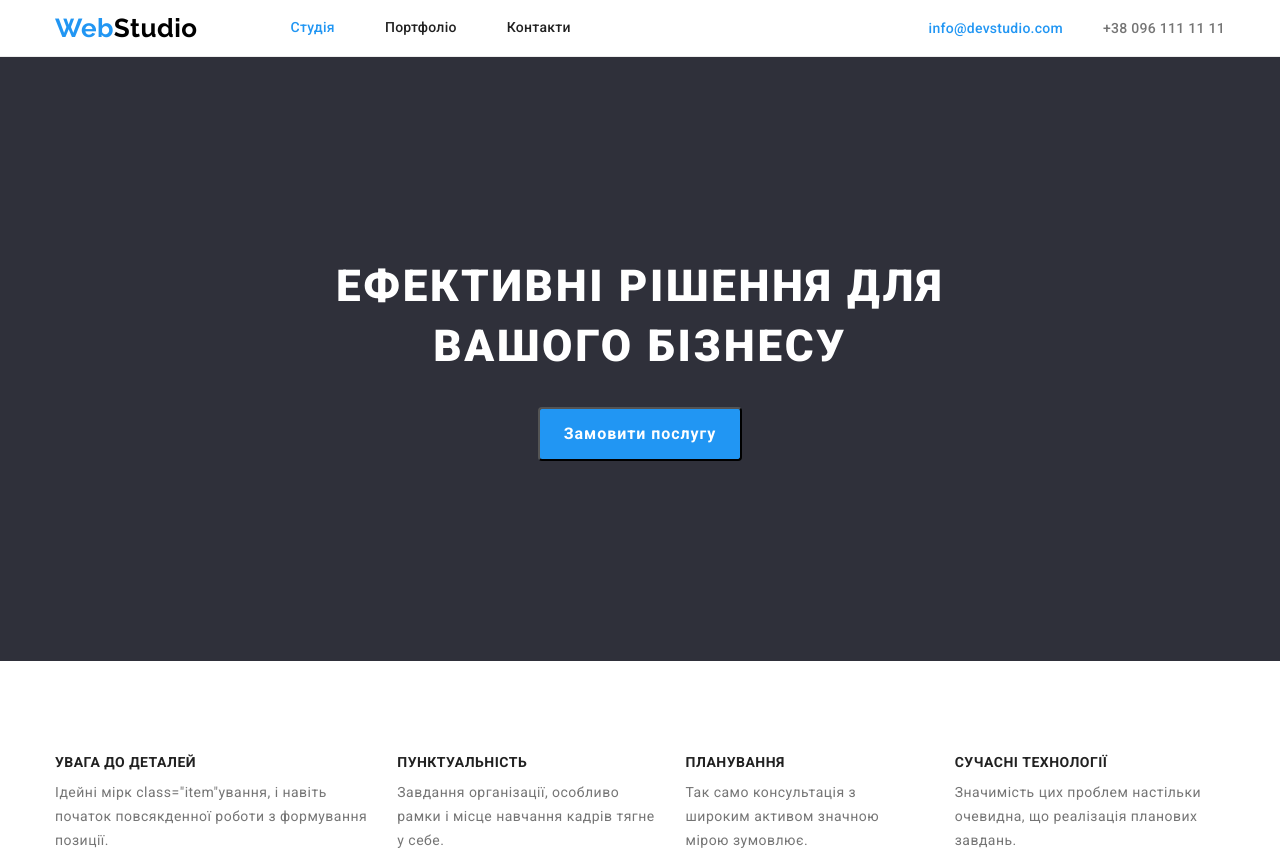
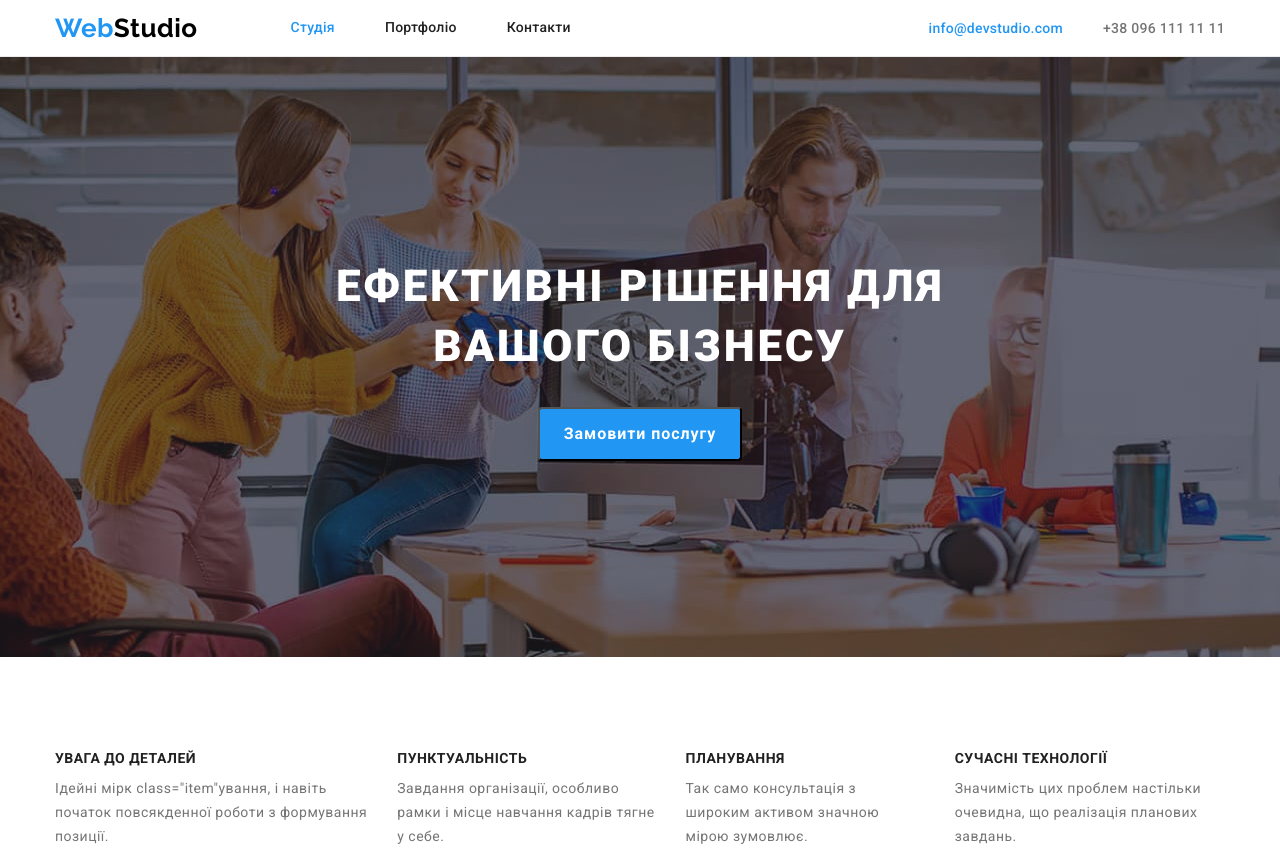
Before and after one commit to eugenebatanov/goit-markup-hw-04, a plain HTML site: page index.html in a window 1280 px wide. Shown: the top 855 px of the page. Drawn offline with nearby package versions, Linux system fonts and the light colour scheme.

Commit message:
add hero image

```diff
--- a/css/styles.css
+++ b/css/styles.css
@@ -153,8 +153,17 @@ img {
 
 /* Hero */
 .hero {
+    max-width: 1600px;
+    height: 600px;
+    margin-left: auto;
+    margin-right: auto;
+
+    background-image: linear-gradient(rgba(47, 48, 58, 0.4),rgba(47, 48, 58, 0.4)),url(../images/banner.jpg);
     background-color: #2F303A;
-    text-align: center;
+    background-repeat: no-repeat;
+    background-size: cover;
+    background-position: center;
+    /* background: rgba(47, 48, 58, 0.4); */
 }
 
 .hero .container {
```
Also changed, not shown: images/banner.jpg (added).
